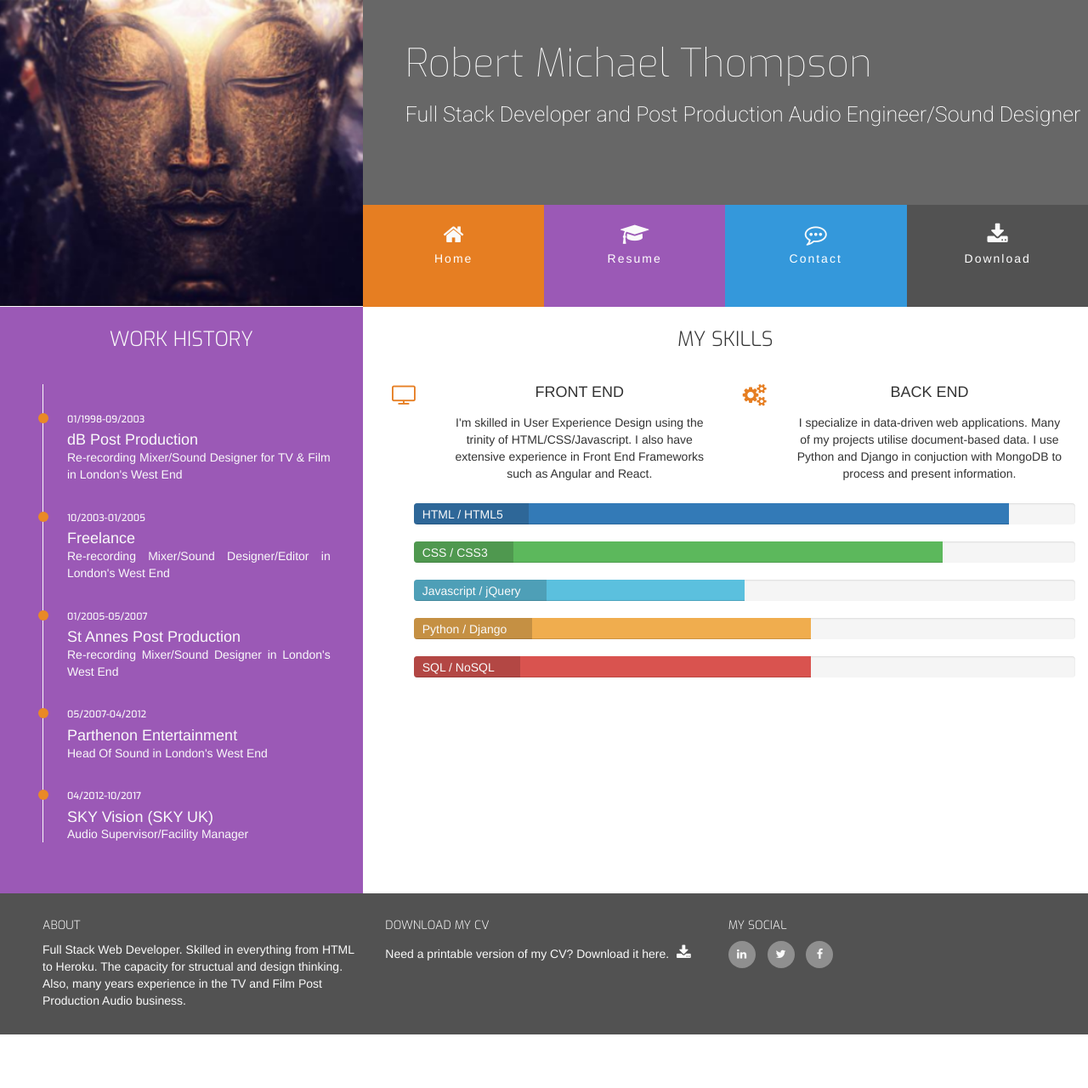
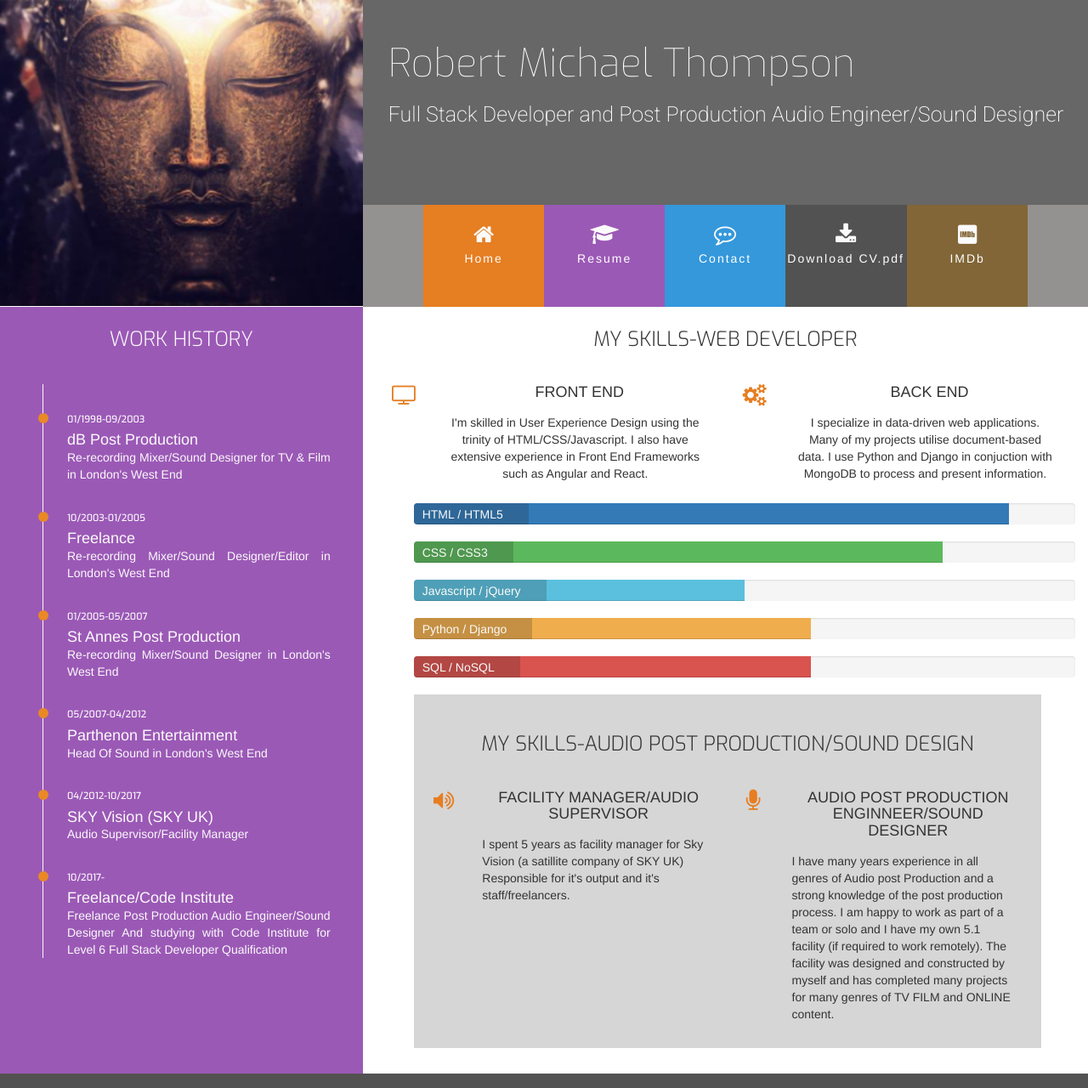
Before and after one commit to Rthom69/udx_resume_rob, a plain HTML site: page resume.html in a window 1280 px wide. Shown: the top 1280 px of the page at 85% size. Before the commit the page ends 1217 px from the top, so only its background shows below. Drawn offline with nearby package versions, Linux system fonts and the light colour scheme.

Commit message:
finished styling and added imbd link in the nav menu items

```diff
--- a/assets/css/style.css
+++ b/assets/css/style.css
@@ -31,6 +31,10 @@
 
 }
 
+ .ui-menu-color-imdb {
+    background-color:#826637;
+}
+
 .about-me-bgcolor {
     background-color: #676767;
 }
@@ -39,10 +43,28 @@
     background-color: #9b59b6;
 }
 
+.bg-color-contact {
+    background-color: #ffffff;
+}
+
+.Audioskills-bg-color {
+    background-color: #d6d6d6;
+}
+
 /*----------------------------------------------------------------------special Paddings/Margins/Text*/
 
 .work-history-section {
     text-align: center;
+}
+
+.Audioskills-container {
+    padding: 20px;
+    margin-right: 40px;
+    text-align: center;
+}
+
+.Audioskills-container p {
+    text-align: left;
 }
 
 h1,
@@ -78,6 +100,10 @@ h4 {
     margin-bottom: 40px;
 }
 
+p {
+    margin-right: 10px;
+}
+
 
 
 /*----------------------------------------------------------------------Heading*/
@@ -87,7 +113,7 @@ header {
 }
 
 .heading {
-    margin-left: 50px;
+    margin-left: 30px;
 }
 
 
@@ -127,6 +153,7 @@ header {
 
 #nav {
     margin: 0;
+    background-color: #949191;
 }
 
 .menuitem {
@@ -177,6 +204,8 @@ header {
 
 }
 
+
+
 /*----------------------------------------------------------------------Footer*/
 
 footer {
@@ -194,7 +223,7 @@ footer .cv-pdf i {
 }
 
 footer .cv-pdf i:hover {
-    color: #e84610;
+    color: #e67e22;;
     transition: all 0.35s ease-in-out;
     -moz-transition: all 0.35s ease-in-out;
     -webkit-transition: all 0.35s ease-in-out;
@@ -210,9 +239,9 @@ footer .cv-pdf i:hover {
 .social-links li a i {
     width: 32px;
     height: 32px;
-    padding: 12px 0;
-    border-radius: 50%;
-    font-size: 13px;
+    padding: 30px 0;
+    border-radius: 20px;
+    font-size: 20px;
     line-height: 7px;
     text-align: center;
     color: #fafafa;
@@ -225,12 +254,14 @@ footer .cv-pdf i:hover {
 }
 
 .social-links li a i:hover {
-    background: #e84610;
+    background: #e67e22;;
+
 
 }
 
 #footer-details {
     margin: 20px;
+
 }
 
 /*----------------------------------------------------------------------Three reasons*/
@@ -375,6 +406,34 @@ footer .cv-pdf i:hover {
 
 }
 
+/*----------------------------------------------------------------------contact*/
+
+.contact-heading {
+    font-family: "Exo", sans-serif;
+    font-weight: 300;
+    margin-top: 25px;
+    margin-bottom: 20px;
+}
+
+.center-form {
+    padding-top: 10px;
+    margin: 0 auto;
+    max-width: 60%;
+}
+
+button[type="submit"] {
+    margin-top: 15px;
+    margin-bottom: 20px;
+    background-color: #3498db;
+    color: #fafafa;
+    display: flex;
+
+}
+
+
+
+
+
 /*----------------------------------------------------------------------media queries*/
 
 @media(min-width:992px) {
--- a/resume.html
+++ b/resume.html
@@ -2,10 +2,11 @@
 <html>
 
 <head>
-    <link rel="stylesheet" href="https://maxcdn.bootstrapcdn.com/bootstrap/3.3.6/css/bootstrap.min.css" type="text/css" />
+    <link rel="stylesheet" href="https://maxcdn.bootstrapcdn.com/bootstrap/3.3.7/css/bootstrap.min.css" type="text/css" />
     <link rel="stylesheet" href="https://maxcdn.bootstrapcdn.com/font-awesome/4.7.0/css/font-awesome.min.css" type="text/css" />
     <link rel="stylesheet" href="https://cdnjs.cloudflare.com/ajax/libs/hover.css/2.1.1/css/hover-min.css" type="text/css" />
     <link rel="stylesheet" href="assets/css/style.css" type="text/css" />
+    <meta name="viewport" content="width=device-width, initial-scale-1">
 
 
 </head>
@@ -29,20 +30,23 @@
                 </div>
                 <div class="row">
                     <ul id="nav" class="list-inline clearfix">
-                        <li class="col-xs-6 col-sm-3 ui-menu-color-home menuitem">
+                        <li class="col-xs-6 col-sm-2 col-md-offset-1 ui-menu-color-home menuitem">
                             <a href="index.html" class="hvr-shutter-out-vertical"><i class="fa fa-home" aria-hidden="true"></i><span>Home</span></a>
                         </li>
 
-                        <li class="col-xs-6 col-sm-3 ui-menu-color-resume menuitem">
+                        <li class="col-xs-6 col-sm-2 ui-menu-color-resume menuitem">
                             <a href="resume.html" class="hvr-shutter-out-vertical"><i class="fa fa-graduation-cap" aria-hidden="true"></i><span>Resume</span></a>
                         </li>
 
-                        <li class="col-xs-6 col-sm-3 ui-menu-color-contact menuitem">
-                            <a href="#" class="hvr-shutter-out-vertical"><i class="fa fa-commenting-o" aria-hidden="true"></i><span>Contact</span></a>
+                        <li class="col-xs-6 col-sm-2 ui-menu-color-contact menuitem">
+                            <a href="contact.html" class="hvr-shutter-out-vertical"><i class="fa fa-commenting-o" aria-hidden="true"></i><span>Contact</span></a>
                         </li>
 
-                        <li class="col-xs-6 col-sm-3 ui-menu-color-download menuitem">
-                            <a href="#" class="hvr-shutter-out-vertical"><i class="fa fa-download" aria-hidden="true"></i><span>Download</span></a>
+                        <li class="col-xs-6 col-sm-2 ui-menu-color-download menuitem">
+                            <a href="assets/cv/Robert_michael_thompson_cv.pdf" target="_blank" class="hvr-shutter-out-vertical"><i class="fa fa-download" aria-hidden="true"></i><span>Download CV.pdf</span></a>
+                        </li>
+                        <li class="col-xs-12 col-sm-2 ui-menu-color-imdb menuitem">
+                            <a href="http://www.imdb.com/name/nm0860648/" target="_blank" class="hvr-shutter-out-vertical"><i class="fa fa-imdb" aria-hidden="true"></i><span>IMDb</span></a>
                         </li>
 
                     </ul>
@@ -82,14 +86,18 @@
                         <h4>SKY Vision (SKY UK)</h4>
                         <p>Audio Supervisor/Facility Manager</p>
                     </div>
+                    <div class="timeline-item" data-dates="10/2017-">
+                        <h4>Freelance/Code Institute</h4>
+                        <p> Freelance Post Production Audio Engineer/Sound Designer And studying with Code Institute for Level 6 Full Stack Developer Qualification</p>
+                    </div>
                 </div>
 
             </div>
-
+            <!--wed developer skills-->
             <div class="col-xs-12 col-sm-12 col-md-8 bg-color-three-reasons section-column">
                 <div class="row">
                     <div class="col-md-12">
-                        <h3 class="section-heading uppercase">My Skills</h3>
+                        <h3 class="section-heading uppercase">My Skills-Web Developer</h3>
 
                     </div>
                 </div>
@@ -152,13 +160,53 @@
                         </div>
                         <span class="progress-type">SQL / NoSQL</span>
                     </div>
+
+                    <!--Audio skills-->
+                    <div class="Audioskills-container Audioskills-bg-color">
+                        <div class="row">
+                            <div class="col-md-12">
+                                <h3 class="section-heading uppercase">My Skills-Audio Post Production/Sound Design</h3>
+
+                            </div>
+                        </div>
+                        <div class="row">
+                            <div class="col-xs-10 col-xs-offset-1 col-sm-offset-0 col-sm-4 col-md-6">
+                                <div class="row">
+                                    <div class="col-xs-2 col-sm-2 col-md-2">
+                                        <i class="three-reasons-icon fa fa-volume-up" aria-hidden="true"></i>
+                                    </div>
+                                    <div class="col-xs-10 col-sm-10">
+                                        <h4 class="three-reasons-heading uppercase">Facility Manager/Audio Supervisor</h4>
+                                        <p>
+                                            I spent 5 years as facility manager for Sky Vision (a satillite company of SKY UK) Responsible for it's output and it's staff/freelancers.
+                                        </p>
+                                    </div>
+                                </div>
+                            </div>
+                            <div class="col-xs-10 col-xs-offset-1 col-sm-offset-0 col-sm-4 col-md-6">
+                                <div class="row">
+                                    <div class="col-xs-2 col-sm-2 col-md-2">
+                                        <i class="three-reasons-icon fa fa-microphone" aria-hidden="true"></i>
+                                    </div>
+                                    <div class="col-xs-10 col-sm-10">
+                                        <h4 class="three-reasons-heading uppercase">Audio Post Production Enginneer/sound designer</h4>
+                                        <p>
+                                            I have many years experience in all genres of Audio post Production and a strong knowledge of the post production process. I am happy to work as part of a team or solo and I have my own 5.1 facility (if required to work remotely). The facility was designed
+                                            and constructed by myself and has completed many projects for many genres of TV FILM and ONLINE content.
+                                        </p>
+                                    </div>
+                                </div>
+                            </div>
+                        </div>
+
+                    </div>
                 </div>
             </div>
         </div>
-
+        </div>
     </section>
 
-    <section></section>
+
 
     <footer class="container-fluid">
         <div id="footer-details" class="row">
@@ -174,7 +222,7 @@
                 <h5 class="uppercase general-sub">Download My CV</h5>
                 <p class="inline-block">
                     Need a printable version of my CV? Download it here.
-                    <a href="#" class="cv-pdf"><i class="fa fa-download" aria-hidden="true"></i></a>
+                    <a href="assets/cv/Robert_michael_thompson_cv.pdf" target="_blank" class="cv-pdf"><i class="fa fa-download" aria-hidden="true"></i></a>
 
                 </p>
 
@@ -182,7 +230,7 @@
             <div class="col-sm-4">
                 <h5 class="uppercase general-sub">My Social</h5>
                 <ul class="list-inline social-links">
-                    <li><a target="-blank" href="#"><i class="fa fa-linkedin"></i></a></li>
+                    <li><a target="-blank" href="https://uk.linkedin.com/in/robert-thompson-085608b9"><i class="fa fa-linkedin"></i></a></li>
                     <li><a target="-blank" href="#"><i class="fa fa-twitter"></i></a></li>
                     <li><a target="-blank" href="#"><i class="fa fa-facebook"></i></a></li>
                 </ul>
```
Also changed, not shown: contact.html (added, +105 -0 lines), index.html (+20 -10 lines), 1 other file.
